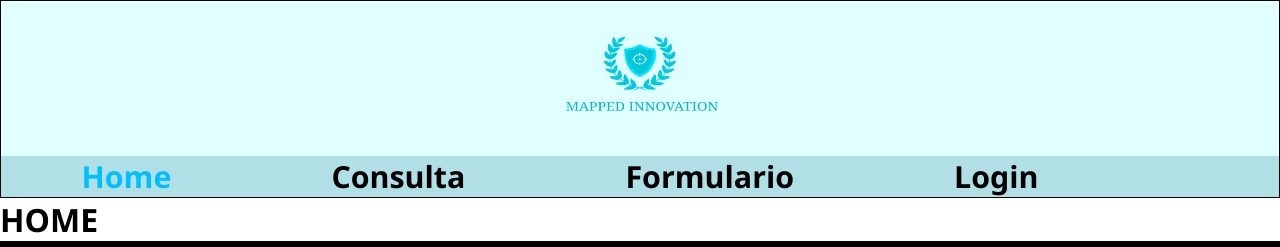
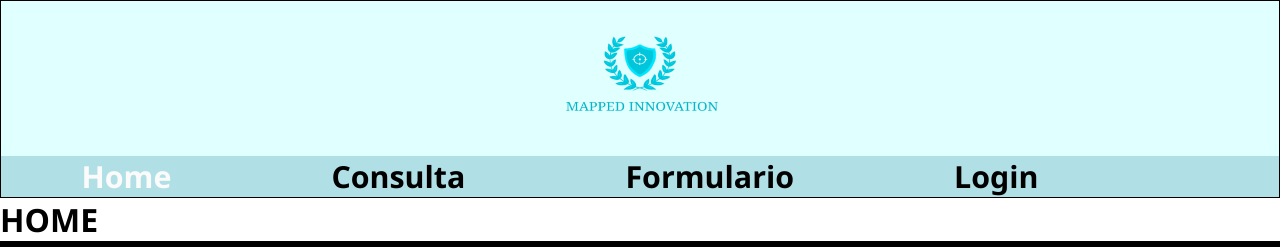
Before and after one commit to Miguel-Fr3/Gs_RWD, a Next.js app: page / in a window 1280 px wide. Shown: the top 247 px of the page. Built offline with nearby package versions, Linux system fonts and the light colour scheme.

Commit message:
finalizando cabecalho

```diff
--- a/src/components/Cabecalho/Cabecalho.scss
+++ b/src/components/Cabecalho/Cabecalho.scss
@@ -29,7 +29,7 @@
 
         .active {
 
-              color: #00BFFF;
+              color: #fbfbfb;
               font-weight: bold;
               text-decoration: none;
 
```
